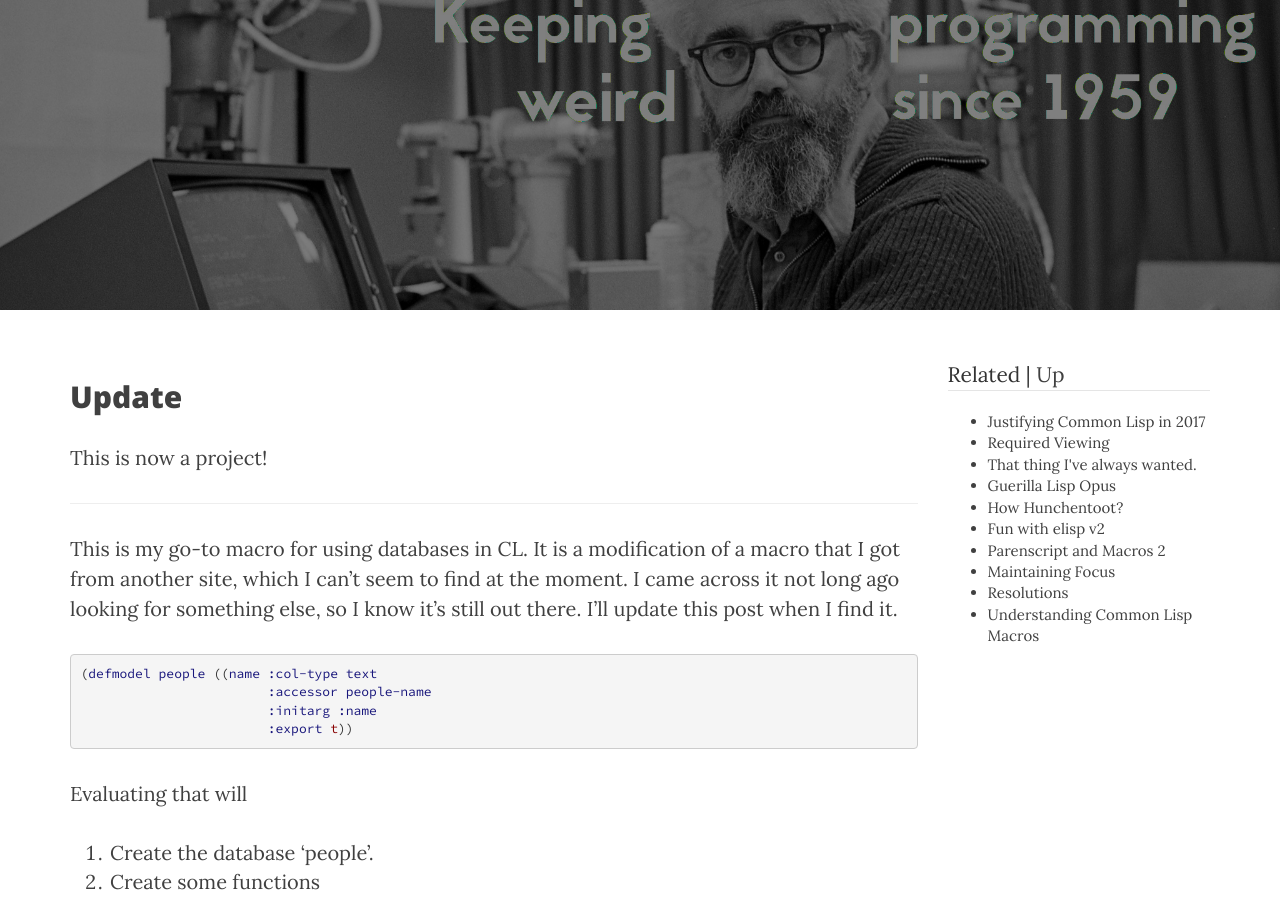
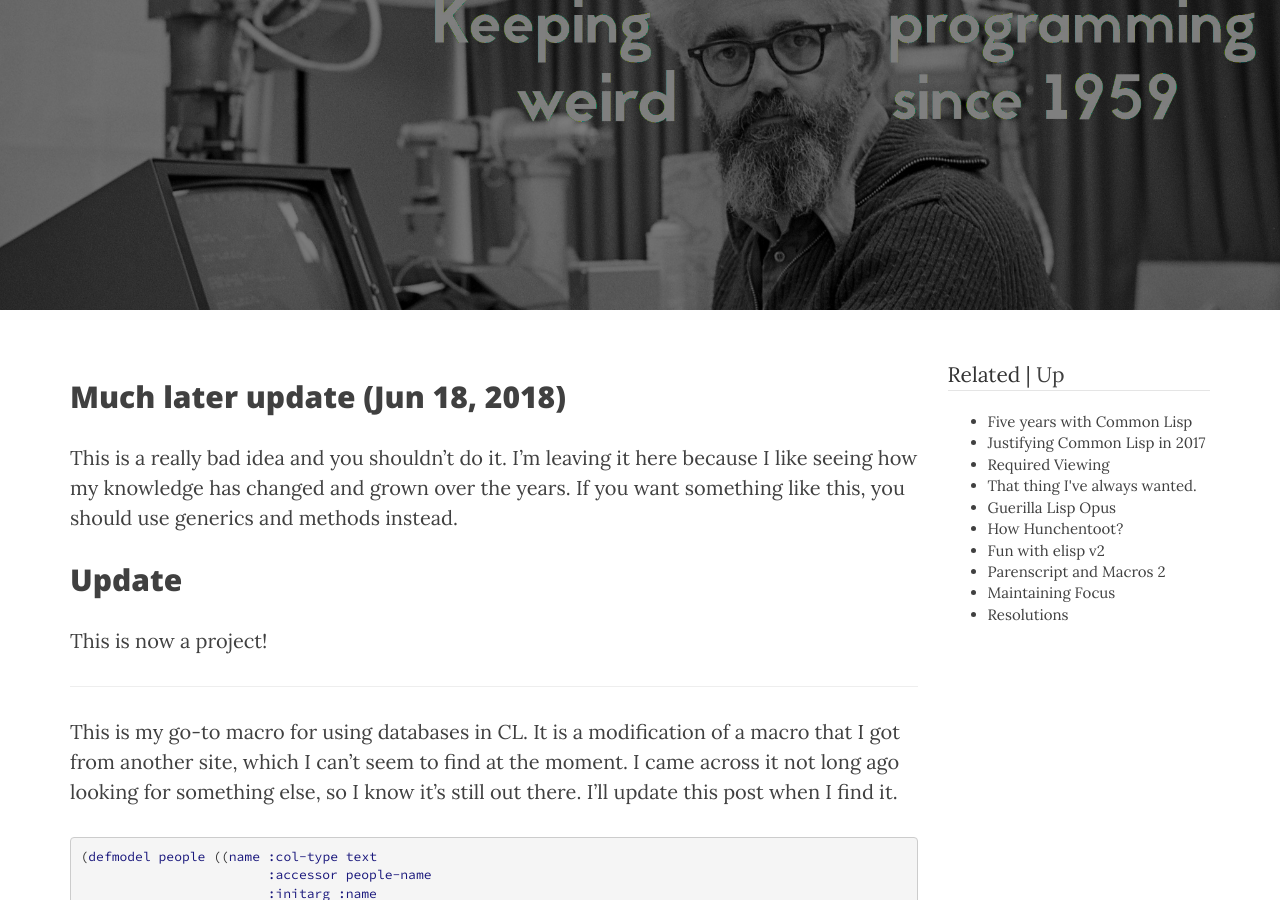
Before and after one commit to cmoore/cmoore.github.com, a Jekyll site: the page built from _posts/2015-9-2-the-model-macro.markdown, in a window 1280 px wide and 900 px high. Built offline with Jekyll 4.4.1, drawn with Linux system fonts in a browser that asks for light colours; some web fonts are replaced; comment, search, counter and statistics services are not loaded.

Commit message:
AN UPDATE!

```diff
--- a/_posts/2015-9-2-the-model-macro.markdown
+++ b/_posts/2015-9-2-the-model-macro.markdown
@@ -4,6 +4,12 @@ categories: [common-lisp]
 visible: true
 layout: post
 ---
+
+Much later update (Jun 18, 2018)
+-----
+
+This is a really bad idea and you shouldn't do it.  I'm leaving it here because I like seeing how my knowledge has changed and grown over the years.  If you want something like this, you should use generics and methods instead.
+
 
 Update
 ------
```
Also changed, not shown: _posts/2018-6-4-five-years-with-common-lisp.markdown (added, +17 -0 lines).
